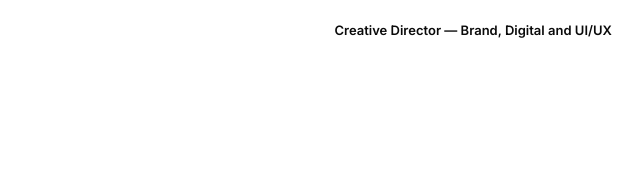
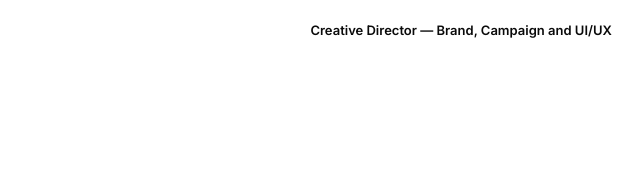
Before and after one commit to fadinawwad/coming-soon, a plain HTML site: page index.html in a window 1280 px wide. Shown: the top 196 px of the page, 640-1280 px from the left. Drawn offline with Linux system fonts and the light colour scheme.

Commit message:
Role line: Brand, Campaign and UI/UX
Co-Authored-By: Claude Opus 5.5 <noreply@anthropic.com>
Claude-Session: https://claude.ai/code/session_01UnE9k9fdakb39TjdXMWYqJ

```diff
--- a/index.html
+++ b/index.html
@@ -110,7 +110,7 @@
 <div class="page">
   <header class="bar">
     <a class="logo" href="./">Fadi Awwad<sup>®</sup></a>
-    <span class="role">Creative Director — Brand, Digital and UI/UX</span>
+    <span class="role">Creative Director — Brand, Campaign and UI/UX</span>
   </header>
 
   <main class="main">
```
